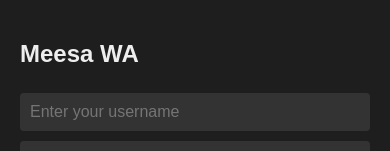
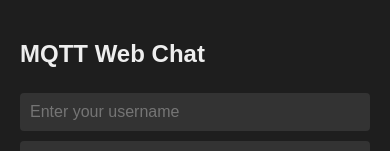
Before and after one commit to nk25719/MeesaWA.github.io, a plain HTML site: page index.html in a window 390 px wide. Shown: the top 151 px of the page. Drawn offline with Linux system fonts and the light colour scheme.

Commit message:
index bug, Join button is not respondingg on the phone web app, Fixed.

```diff
--- a/index.html
+++ b/index.html
@@ -1,8 +1,8 @@
 <!DOCTYPE html>
 <html>
 <head>
+  <meta name="viewport" content="width=device-width, initial-scale=1">
   <link rel="manifest" href="manifest.json">
-  <meta name="viewport" content="width=device-width, initial-scale=1">
   <meta name="theme-color" content="#007acc">
   <meta name="mobile-web-app-capable" content="yes">
   <meta name="apple-mobile-web-app-capable" content="yes">
@@ -99,12 +99,12 @@
   </style>
 </head>
 <body>
-  <h2>Meesa WA</h2>
+  <h2>MQTT Web Chat</h2>
 
   <div id="login">
     <input id="username" placeholder="Enter your username" />
     <input id="room" placeholder="Room (e.g. general)" />
-   <button type="button" onclick="startChat()">Join</button>
+    <button type="button" onclick="startChat()">Join</button>
   </div>
 
   <div id="pinnedBox"></div>
```
